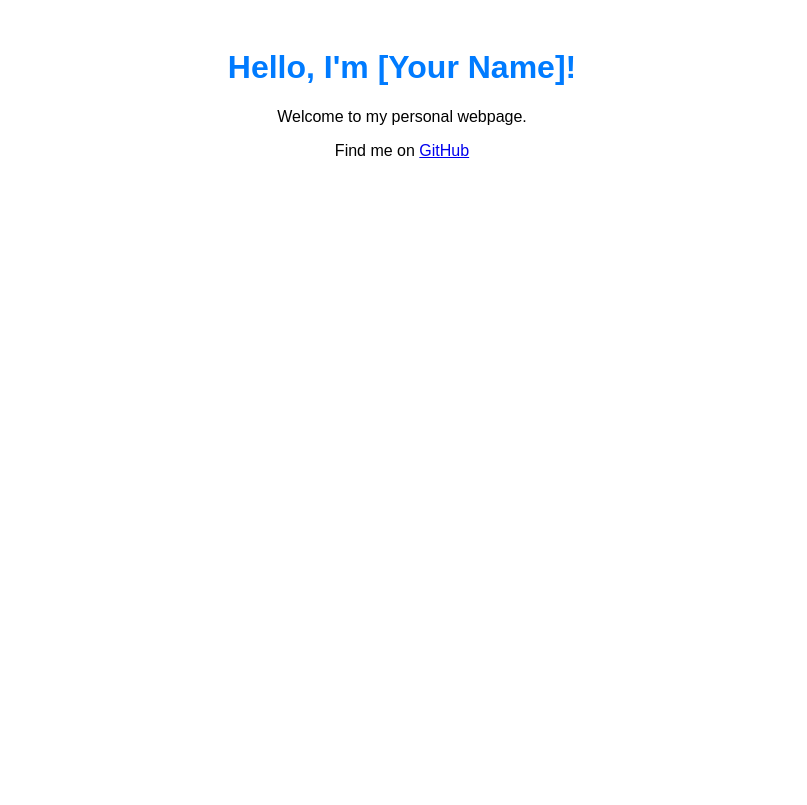
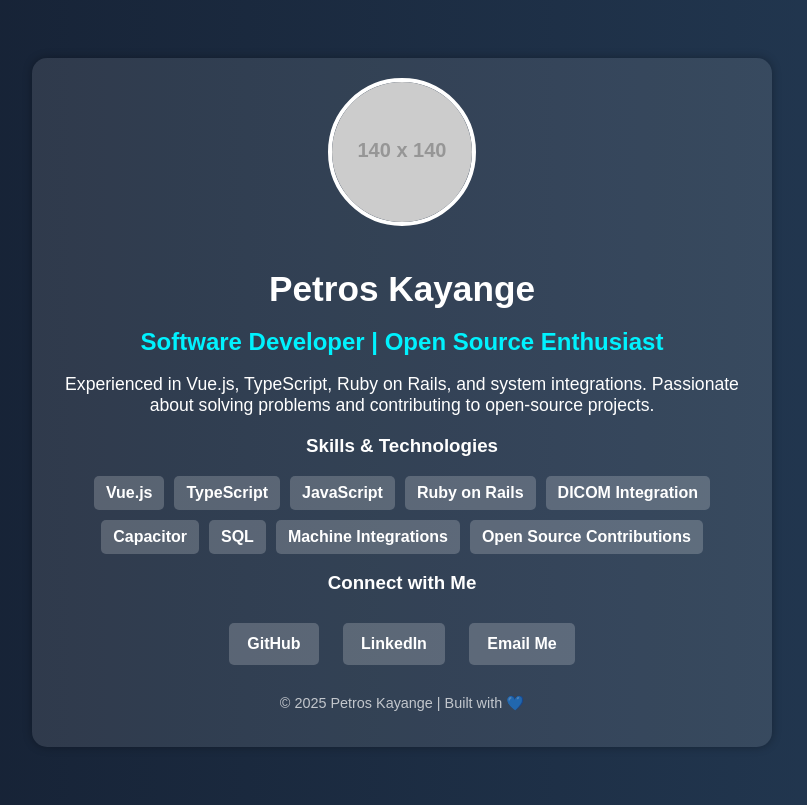
Before and after one commit to petroskayange/my_profile, a plain HTML site: page index.html in a window 1280 px wide. Shown: the whole page, without its empty margins (238-1045 px from the left). Drawn offline with Linux system fonts and the light colour scheme; placeholder pictures from the web are drawn by us.

Commit message:
Update index.html

```diff
--- a/index.html
+++ b/index.html
@@ -3,15 +3,103 @@
 <head>
     <meta charset="UTF-8">
     <meta name="viewport" content="width=device-width, initial-scale=1.0">
-    <title>My Profile</title>
+    <title>Petros Kayange | Software Developer</title>
     <style>
-        body { font-family: Arial, sans-serif; text-align: center; padding: 20px; }
-        h1 { color: #007BFF; }
+        body {
+            font-family: Arial, sans-serif;
+            text-align: center;
+            background: linear-gradient(to right, #141e30, #243b55);
+            color: white;
+            padding: 50px;
+        }
+        .container {
+            max-width: 700px;
+            margin: auto;
+            background: rgba(255, 255, 255, 0.1);
+            padding: 20px;
+            border-radius: 15px;
+            box-shadow: 0 0 10px rgba(0, 0, 0, 0.3);
+        }
+        img {
+            width: 140px;
+            border-radius: 50%;
+            border: 4px solid white;
+            margin-bottom: 15px;
+        }
+        h1 {
+            font-size: 2.2em;
+            margin-bottom: 5px;
+        }
+        h2 {
+            font-size: 1.5em;
+            color: #00f2fe;
+            margin-bottom: 15px;
+        }
+        p {
+            font-size: 1.1em;
+            margin-bottom: 15px;
+        }
+        .links a {
+            display: inline-block;
+            margin: 10px;
+            padding: 12px 18px;
+            color: white;
+            text-decoration: none;
+            border-radius: 5px;
+            background: rgba(255, 255, 255, 0.2);
+            transition: 0.3s;
+            font-weight: bold;
+        }
+        .links a:hover {
+            background: rgba(255, 255, 255, 0.4);
+        }
+        .skills {
+            display: flex;
+            justify-content: center;
+            flex-wrap: wrap;
+            gap: 10px;
+        }
+        .skill {
+            background: rgba(255, 255, 255, 0.2);
+            padding: 8px 12px;
+            border-radius: 5px;
+            font-weight: bold;
+        }
+        .footer {
+            margin-top: 20px;
+            font-size: 0.9em;
+            opacity: 0.7;
+        }
     </style>
 </head>
 <body>
-    <h1>Hello, I'm [Your Name]!</h1>
-    <p>Welcome to my personal webpage.</p>
-    <p>Find me on <a href="https://github.com/YOUR-USERNAME" target="_blank">GitHub</a></p>
+    <div class="container">
+        <img src="https://via.placeholder.com/140" alt="Petros Kayange">
+        <h1>Petros Kayange</h1>
+        <h2>Software Developer | Open Source Enthusiast</h2>
+        <p>Experienced in Vue.js, TypeScript, Ruby on Rails, and system integrations. Passionate about solving problems and contributing to open-source projects.</p>
+
+        <h3>Skills & Technologies</h3>
+        <div class="skills">
+            <span class="skill">Vue.js</span>
+            <span class="skill">TypeScript</span>
+            <span class="skill">JavaScript</span>
+            <span class="skill">Ruby on Rails</span>
+            <span class="skill">DICOM Integration</span>
+            <span class="skill">Capacitor</span>
+            <span class="skill">SQL</span>
+            <span class="skill">Machine Integrations</span>
+            <span class="skill">Open Source Contributions</span>
+        </div>
+
+        <h3>Connect with Me</h3>
+        <div class="links">
+            <a href="https://github.com/petroskayange" target="_blank">GitHub</a>
+            <a href="https://www.linkedin.com/in/petroskayange" target="_blank">LinkedIn</a>
+            <a href="mailto:your.email@example.com">Email Me</a>
+        </div>
+
+        <p class="footer">© 2025 Petros Kayange | Built with 💙</p>
+    </div>
 </body>
 </html>
```
